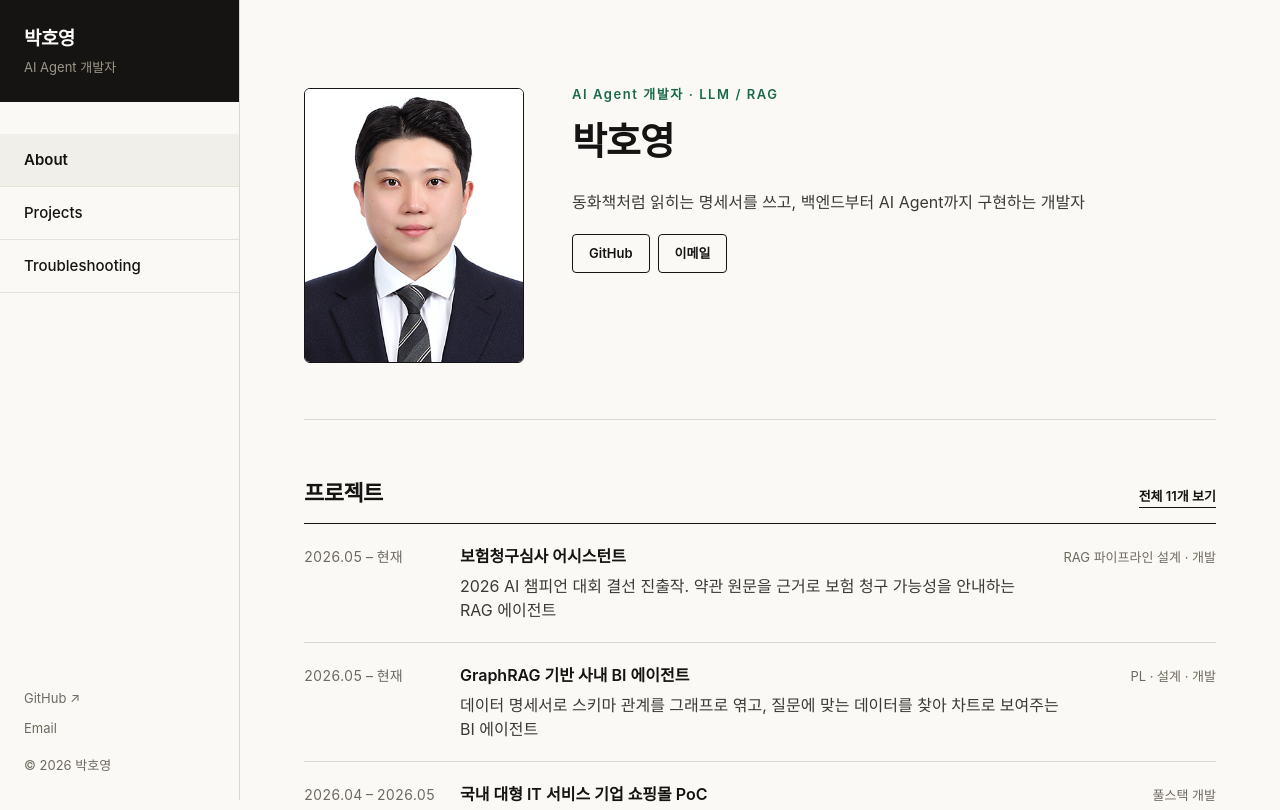
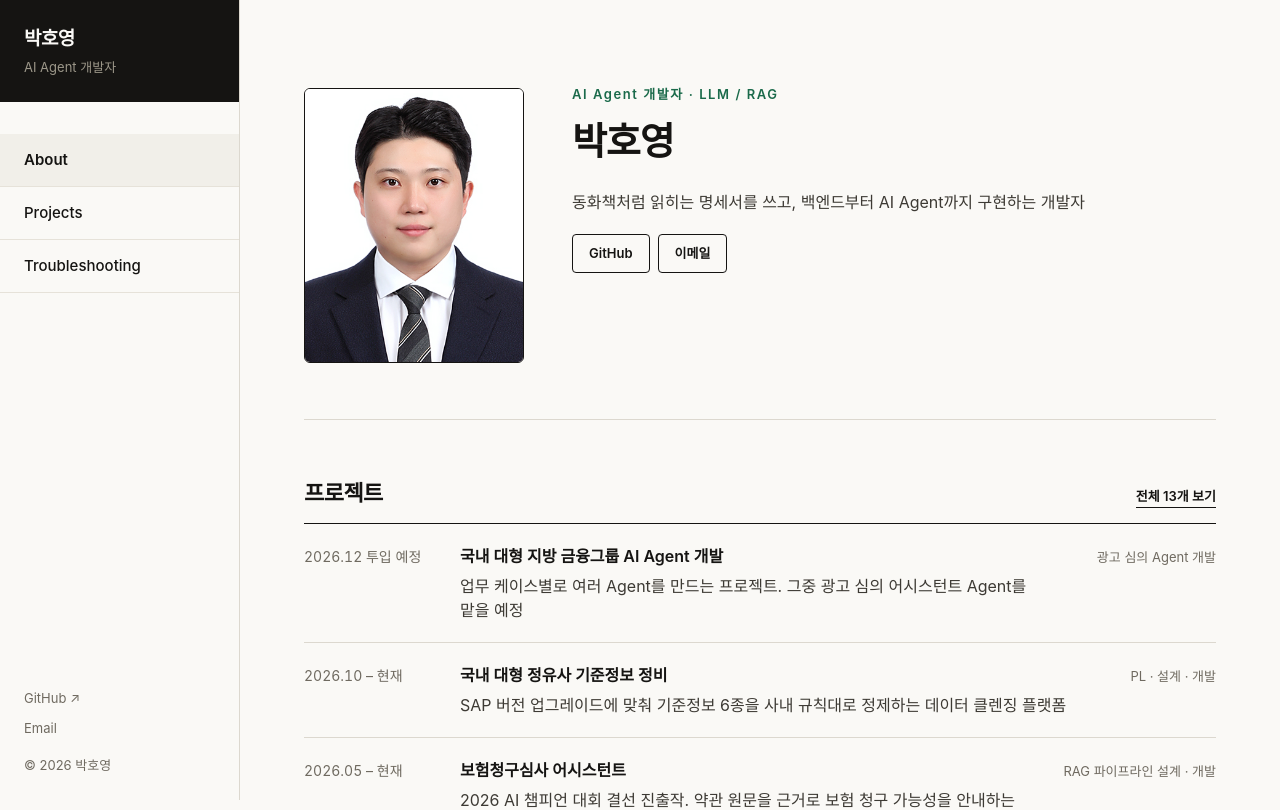
Before and after one commit to HoyoungParkme/my_blog, a React (Vite) app: page / in a window 1280 px wide. Shown: the top 810 px of the page. Built offline with nearby package versions, Linux system fonts and the light colour scheme; a web font is replaced by a local one.

Commit message:
content: 정유사 기준정보 정비(진행 중)와 금융그룹 AI Agent(투입 예정) 프로젝트 추가

```diff
--- a/src/content/projects.ts
+++ b/src/content/projects.ts
@@ -33,7 +33,7 @@ export interface Project {
   year: string;
   /** 소속. 상세 사이드바의 "소속" 행에 표시된다. */
   org: string;
-  /** `YYYY.MM – YYYY.MM` 형식. 진행 중이면 `YYYY.MM – 현재`. */
+  /** `YYYY.MM – YYYY.MM` 형식. 진행 중이면 `YYYY.MM – 현재`, 투입 전이면 `YYYY.MM 투입 예정`. */
   period: string;
   /** 카드와 사이드바에 쓰이는 짧은 역할 표기 */
   roleShort: string;
@@ -58,6 +58,30 @@ export interface Project {
 }
 
 export const projects: Project[] = [
+  {
+    slug: "financial-ad-review-agent",
+    title: "국내 대형 지방 금융그룹 AI Agent 개발",
+    year: "2026",
+    org: "디포커스",
+    period: "2026.12 투입 예정",
+    roleShort: "광고 심의 Agent 개발",
+    tags: ["AI Agent"],
+    summary: "업무 케이스별로 여러 Agent를 만드는 프로젝트. 그중 광고 심의 어시스턴트 Agent를 맡을 예정",
+    role:
+      "업무 케이스별로 여러 Agent를 만드는 프로젝트에서 광고 심의 어시스턴트 Agent를 맡을 예정입니다. 2026년 12월에 투입합니다.",
+  },
+  {
+    slug: "refinery-master-data-cleansing",
+    title: "국내 대형 정유사 기준정보 정비",
+    year: "2026",
+    org: "디포커스",
+    period: "2026.10 – 현재",
+    roleShort: "PL · 설계 · 개발",
+    tags: ["SAP", "Python", "React", "데이터 클렌징"],
+    summary: "SAP 버전 업그레이드에 맞춰 기준정보 6종을 사내 규칙대로 정제하는 데이터 클렌징 플랫폼",
+    role:
+      "PL을 맡아 설계와 개발을 함께 하고 있습니다. SAP로 관리하는 기준정보(마스터 데이터) 6종을 SAP 버전 업그레이드에 맞춰 정비하기 위해, 회사 내부 규칙에 따라 데이터를 정제하는 클렌징 플랫폼을 Python과 React로 개발하고 있습니다.",
+  },
   {
     slug: "insurance-claim-assistant",
     title: "보험청구심사 어시스턴트",
```
